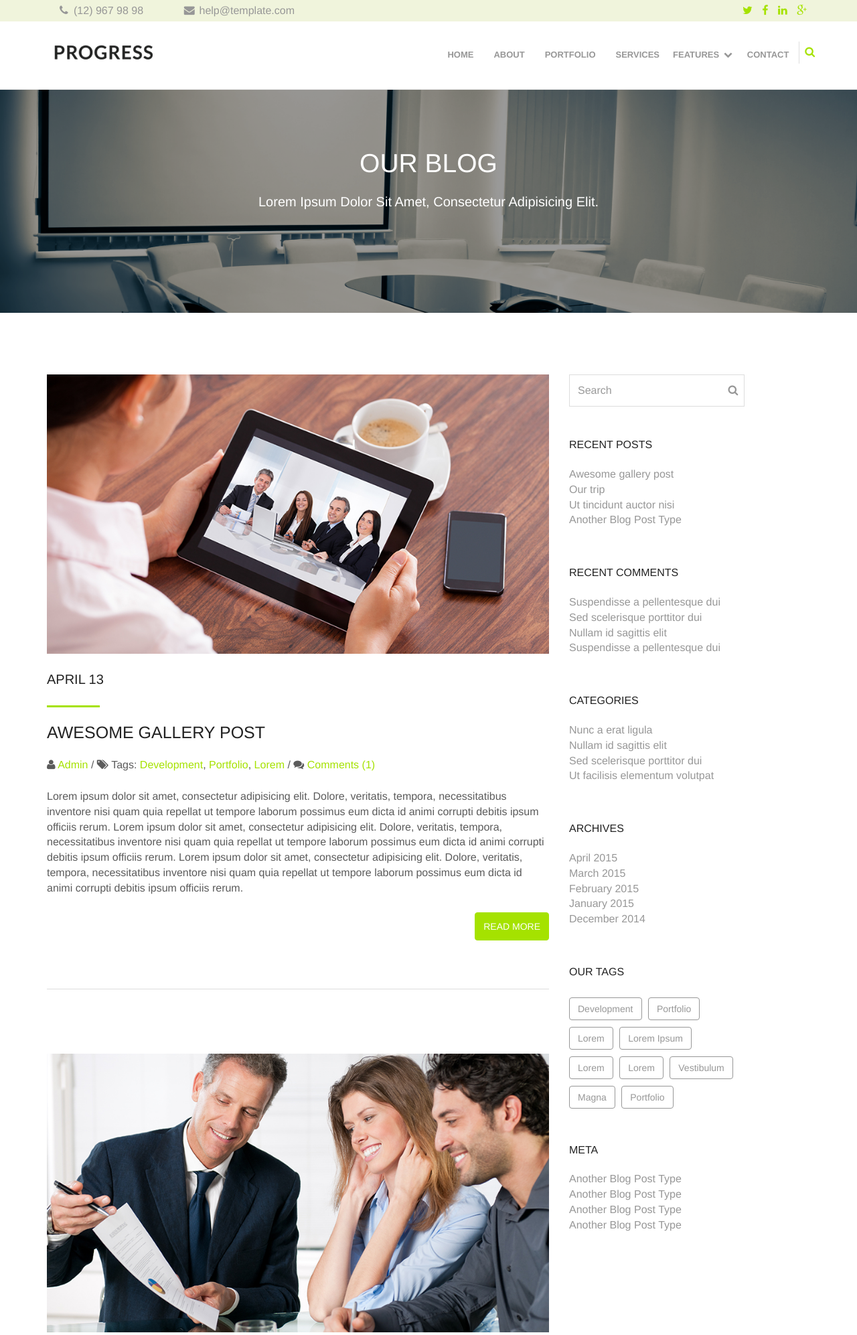
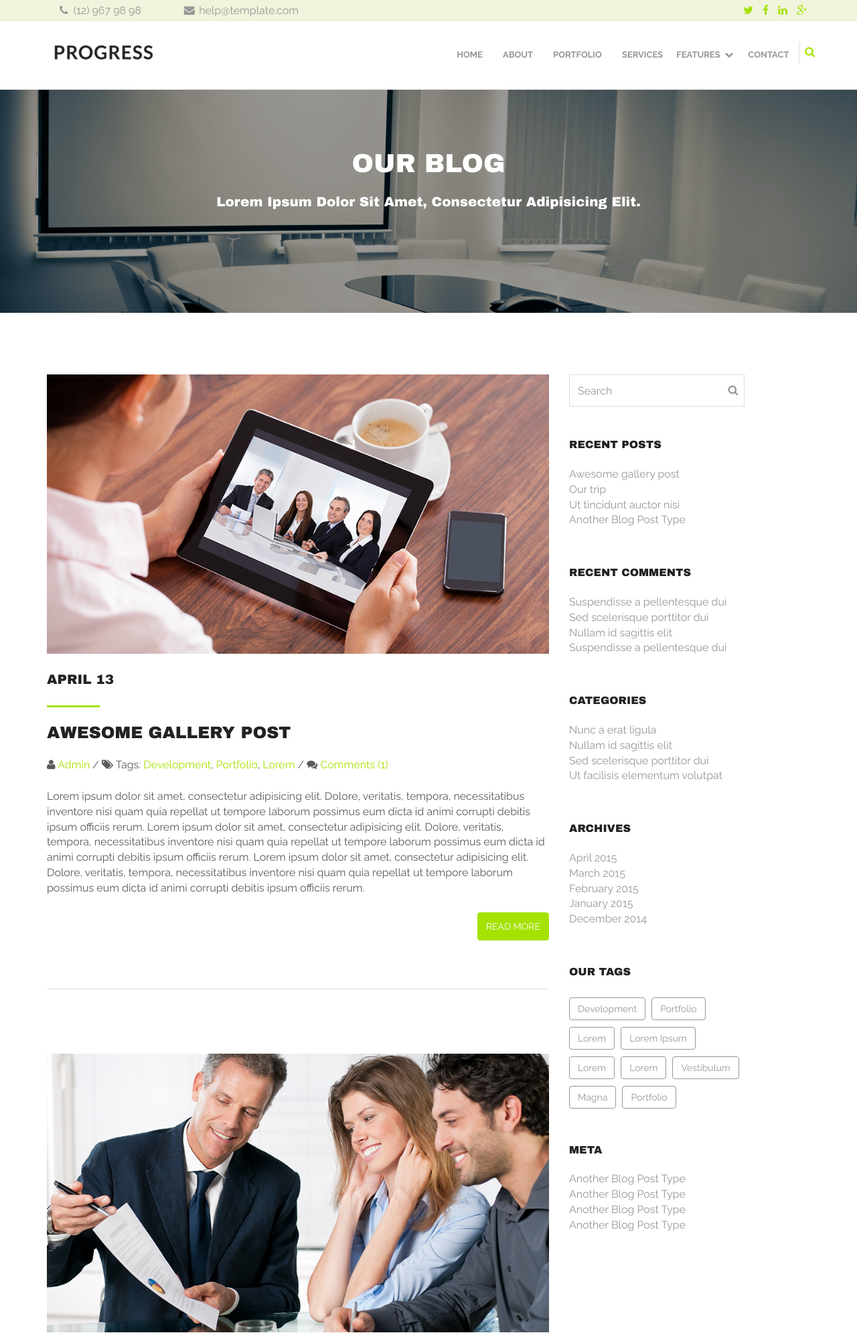
Before and after one commit to DawidGaleziewski/akademia-17334, a PHP site: page /blog.html in a window 1280 px wide. Shown: the top 1993 px of the page at 67% size. Run offline with PHP 8.4, Linux system fonts and the light colour scheme; some libraries are stand-ins or nearby versions.

Commit message:
changed font family

```diff
--- a/app/scss/main.scss
+++ b/app/scss/main.scss
@@ -1,6 +1,3 @@
-body{
-	background: crimson;
-}
 /**
 *
 *
--- a/app/scss/utilities/_imports.scss
+++ b/app/scss/utilities/_imports.scss
@@ -3,3 +3,6 @@
 
 @import url(http://fonts.googleapis.com/css?family=Open+Sans:300italic,400italic,600italic,700italic,400,300,600,700&subset=latin,latin-ext);
 @import url(http://fonts.googleapis.com/css?family=Lato:100,300,400,700,100italic,300italic,400italic,700italic&subset=latin,latin-ext);
+
+@import url(https://fonts.googleapis.com/css?family=Archivo+Black&display=swap&subset=latin-ext);
+@import url(https://fonts.googleapis.com/css?family=Raleway:400,400i,700&display=swap)
--- a/app/scss/utilities/_settings.scss
+++ b/app/scss/utilities/_settings.scss
@@ -11,8 +11,8 @@
 //    Typography
 // -------------------
 	$base-font-size: 16px;
-	$font-primary: "Lato Regular", Helvetica, sans-serif;
-	$font-secondary: "Lato Bold", Helvetica, sans-serif;
+	$font-primary: 'Raleway', sans-serif;
+	$font-secondary: 'Archivo Black', sans-serif;
 	$text-transform-base: uppercase;
 	$baseline: $base-font-size * 1.5;
 
```
Also changed, not shown: app/css/main.css.
